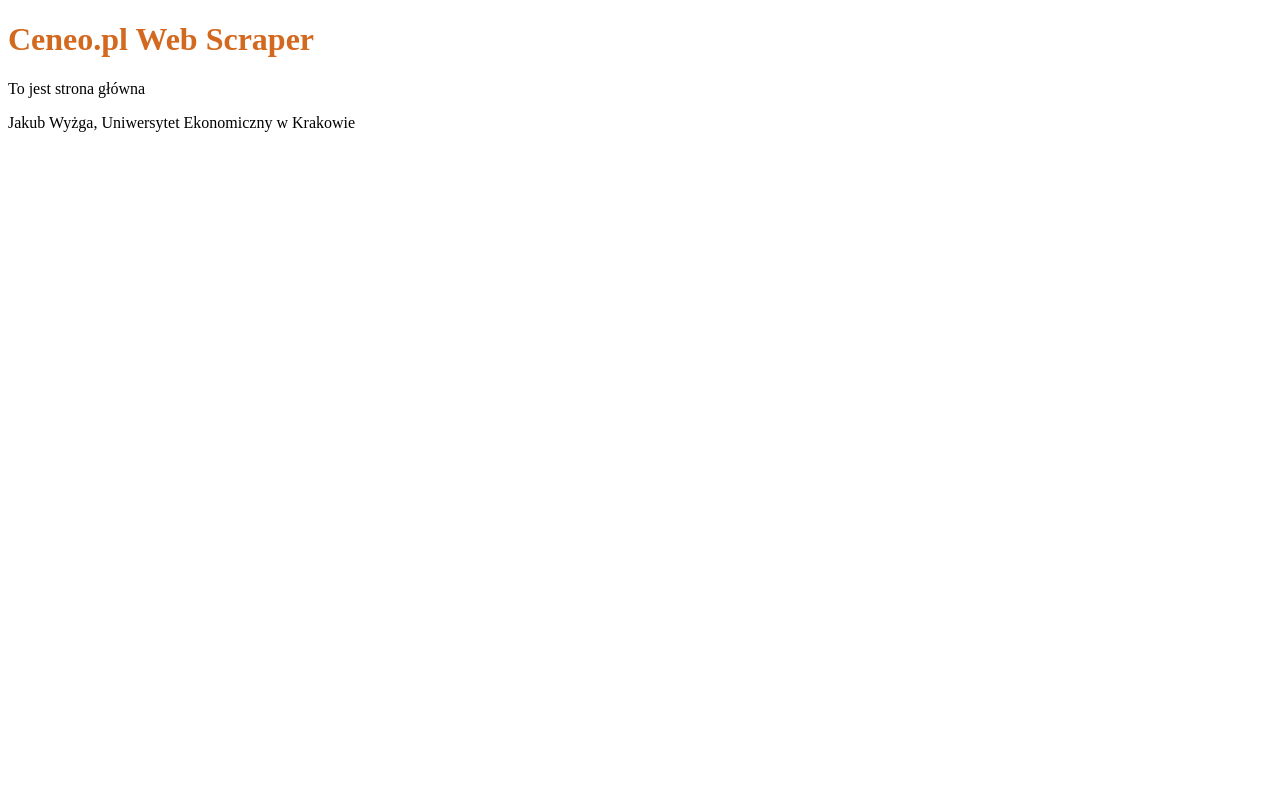
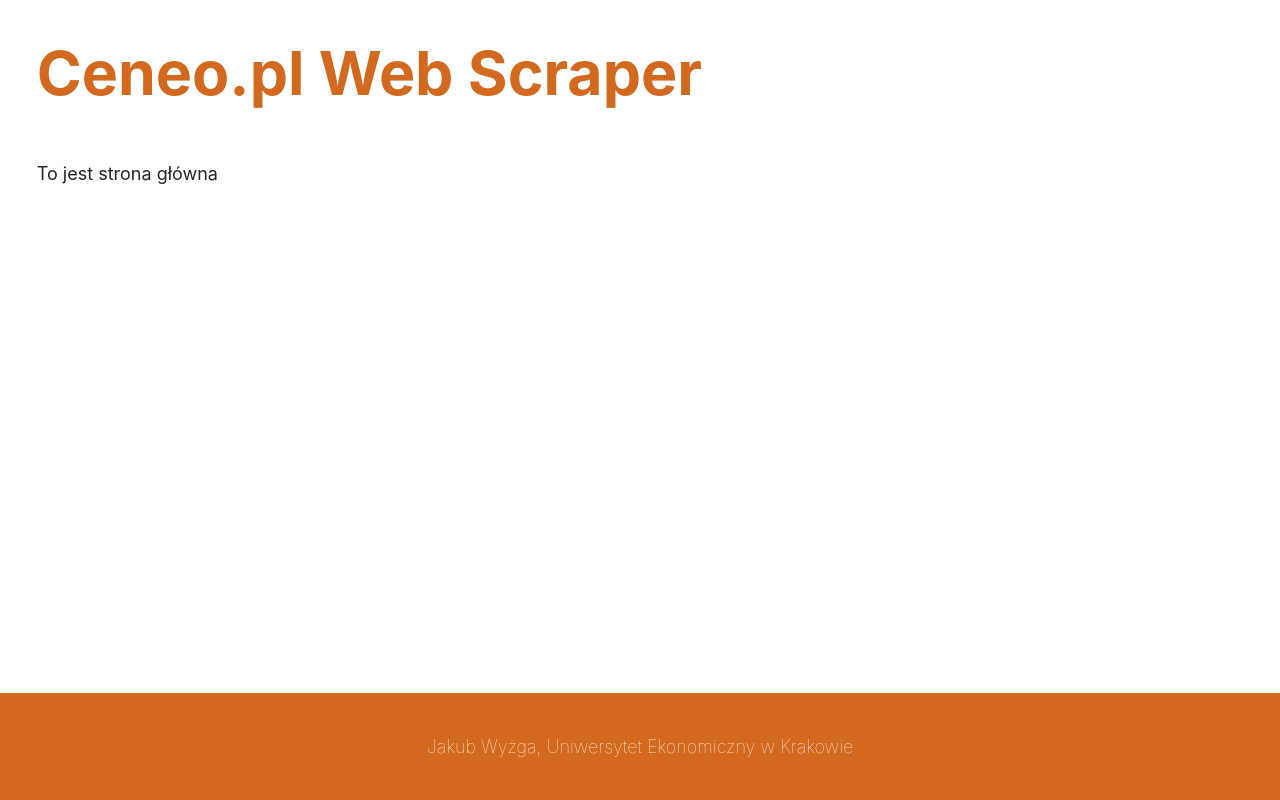
Before and after one commit to Wyzgaa/CeneoWebScraperJW, a Flask app: page / in a window 1280 px wide. Run offline with Flask 3, Linux system fonts and the light colour scheme.

Commit message:
2024-05-12 JW

```diff
--- a/app/routes.py
+++ b/app/routes.py
@@ -25,5 +25,5 @@ def product(product_id):
 
 @app.route('/hello/<name>')
 @app.route('/hello/')
-def hello(name="Koczkodan"):
+def hello(name="NAME"):
     return f"Hello, {name}!"
--- a/app/static/style.css
+++ b/app/static/style.css
@@ -1,3 +1,43 @@
-h1{
+html, body{
+    height: 100%;
+}
+
+body{
+    display: flex;
+    flex-direction: column;
+    margin: 0;
+}
+
+.content{
+    padding: 2.3rem;
+}
+header{
+    margin-bottom: 50px;
+}
+
+#title_h1{
     color: chocolate;
+    font-weight: 650;
+    font-size: 3.8rem;
+    /* text-shadow:black 1px 0 0; */
 }
+
+#page_info{
+    font-size: large;
+    /* text-align: center; */
+}
+
+footer{
+    text-align: center;
+    margin-top: auto;
+    padding-top: 40px;
+    padding-bottom: 40px;
+    font-size: 50;
+    background-color: chocolate;
+}
+
+#footer_text{
+    font-weight: 50;
+    color: white;
+    font-size: large;
+}
--- a/app/templates/base.html.jinja
+++ b/app/templates/base.html.jinja
@@ -4,19 +4,23 @@
     <meta charset="UTF-8">
     <meta name="viewport" content="width=device-width, initial-scale=1.0">
     <link rel="stylesheet" href="{{url_for('static', filename='style.css')}}">
+    <link rel="stylesheet" href="https://cdn.jsdelivr.net/npm/bootstrap@4.4.1/dist/css/bootstrap.min.css" integrity="sha384-Vkoo8x4CGsO3+Hhxv8T/Q5PaXtkKtu6ug5TOeNV6gBiFeWPGFN9MuhOf23Q9Ifjh" crossorigin="anonymous">
     <title>Ceneo.pl Web Scraper</title>
 </head>
 <body>
+    <div class="content">
         <header>
-        <h1>Ceneo.pl Web Scraper</h1>
+            <h1 id="title_h1">Ceneo.pl Web Scraper</h1>
         </header>
-    <section>
+        <section id="page_info">
             {% block content %}
                 <p>To jest plik bazowy</p>
             {% endblock content %}
         </section>
+    </div>
     <footer>
-        <p>Jakub Wyżga, Uniwersytet Ekonomiczny w Krakowie</p>
+        <div id="footer_text">Jakub Wyżga, Uniwersytet Ekonomiczny w Krakowie</div>
     </footer>
+    <script src="https://cdn.jsdelivr.net/npm/bootstrap@5.3.3/dist/js/bootstrap.bundle.min.js" integrity="sha384-YvpcrYf0tY3lHB60NNkmXc5s9fDVZLESaAA55NDzOxhy9GkcIdslK1eN7N6jIeHz" crossorigin="anonymous"></script>
 </body>
 </html>
```
Lines whose indentation alone changed are shown as unchanged.
